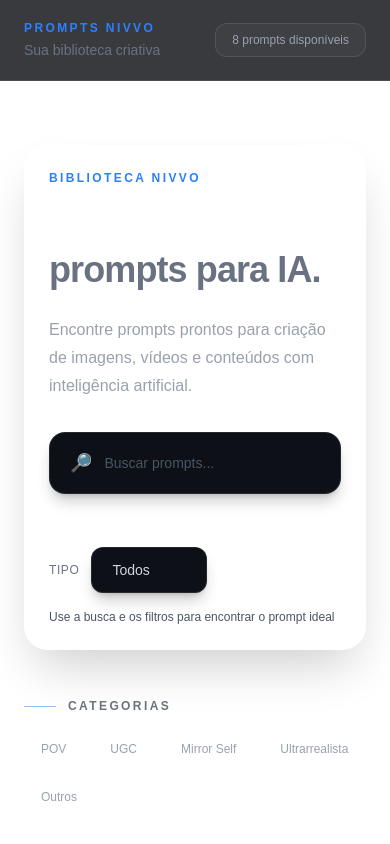
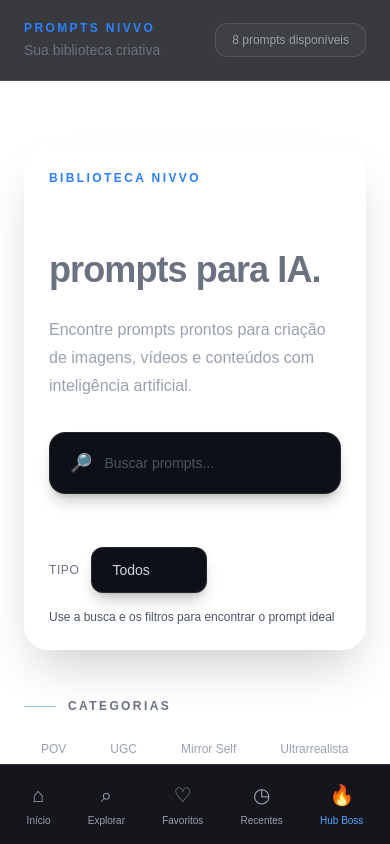
Before and after one commit to nivvoinvest-dev/prompt-nivvo, a Next.js app: page / in a window 390 px wide. Shown: the top 844 px of the page. Built offline with nearby package versions, Linux system fonts and the light colour scheme.

Commit message:
Adiciona menu mobile

```diff
--- a/app/page.tsx
+++ b/app/page.tsx
@@ -1906,6 +1906,126 @@ function toggleFavorite(promptId: number) {
     </div>
 
   </div>
+{/* MENU MOBILE */}
+<nav className="fixed bottom-0 left-0 right-0 z-50 flex items-center justify-around border-t border-white/10 bg-[#080a0f]/95 px-2 py-3 backdrop-blur-xl lg:hidden">
+
+
+  {/* INÍCIO */}
+  <button
+    onClick={() => {
+      setActivePage("home");
+      setShowFavorites(false);
+
+
+      setTimeout(() => {
+        document.getElementById("categorias")?.scrollIntoView({
+          behavior: "smooth",
+          block: "start",
+        });
+      }, 100);
+    }}
+    className="flex flex-col items-center gap-1 px-3 py-1 text-[10px] text-gray-400 transition hover:text-blue-400"
+  >
+    <span className="text-xl">⌂</span>
+    Início
+  </button>
+
+
+
+
+  {/* EXPLORAR */}
+  <button
+    onClick={() => {
+      setActivePage("home");
+      setShowFavorites(false);
+
+
+      setTimeout(() => {
+        document.getElementById("biblioteca")?.scrollIntoView({
+          behavior: "smooth",
+          block: "start",
+        });
+      }, 100);
+    }}
+    className="flex flex-col items-center gap-1 px-3 py-1 text-[10px] text-gray-400 transition hover:text-blue-400"
+  >
+    <span className="text-xl">⌕</span>
+    Explorar
+  </button>
+
+
+
+
+  {/* FAVORITOS */}
+  <button
+    onClick={() => {
+      setActivePage("home");
+      setShowFavorites(true);
+
+
+      setTimeout(() => {
+        document.getElementById("lista-prompts")?.scrollIntoView({
+          behavior: "smooth",
+          block: "start",
+        });
+      }, 100);
+    }}
+    className="flex flex-col items-center gap-1 px-3 py-1 text-[10px] text-gray-400 transition hover:text-blue-400"
+  >
+    <span className="text-xl">
+      {showFavorites ? "♥" : "♡"}
+    </span>
+    Favoritos
+  </button>
+
+
+
+
+  {/* RECENTES */}
+  <button
+    onClick={() => {
+      setActivePage("recentes");
+      setShowFavorites(false);
+
+
+      setTimeout(() => {
+        document
+          .getElementById("recentes")
+          ?.scrollIntoView({
+            behavior: "smooth",
+            block: "start",
+          });
+      }, 100);
+    }}
+    className="flex flex-col items-center gap-1 px-3 py-1 text-[10px] text-gray-400 transition hover:text-blue-400"
+  >
+    <span className="text-xl">◷</span>
+    Recentes
+  </button>
+
+
+
+
+  {/* HUB BOSS */}
+  <button
+    onClick={() => {
+      setActivePage("hub-boss");
+      setShowFavorites(false);
+
+
+      window.scrollTo({
+        top: 0,
+        behavior: "smooth",
+      });
+    }}
+    className="flex flex-col items-center gap-1 px-3 py-1 text-[10px] text-blue-400 transition hover:text-blue-300"
+  >
+    <span className="text-xl">🔥</span>
+    Hub Boss
+  </button>
+
+
+</nav>
 
 </main>
   );
```
